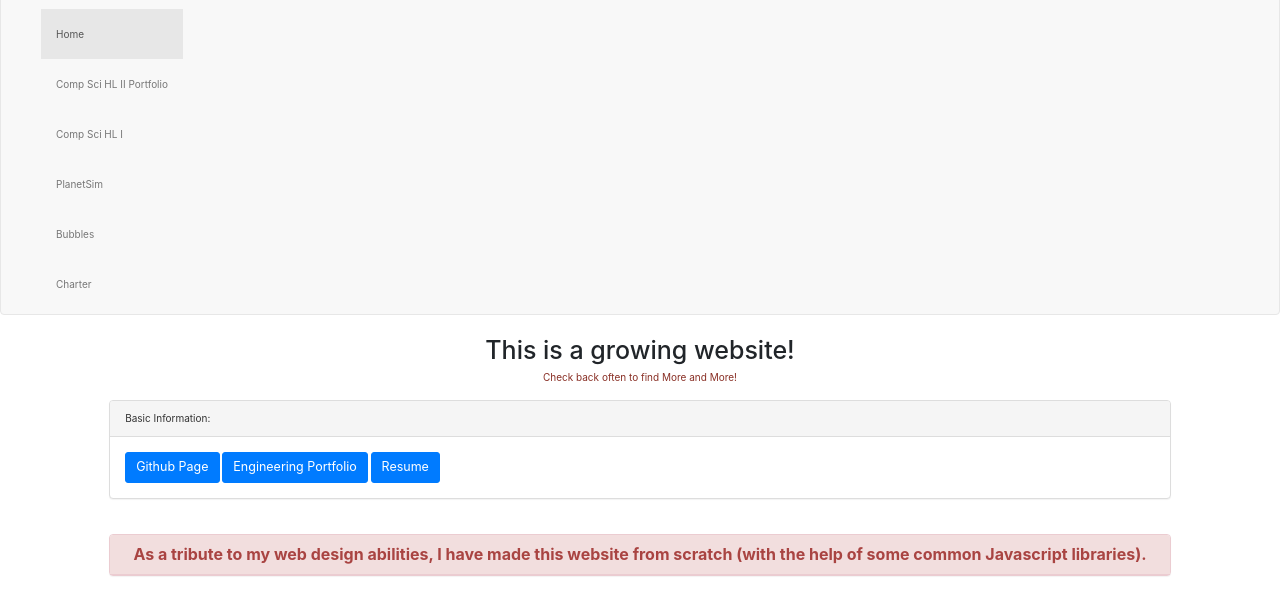
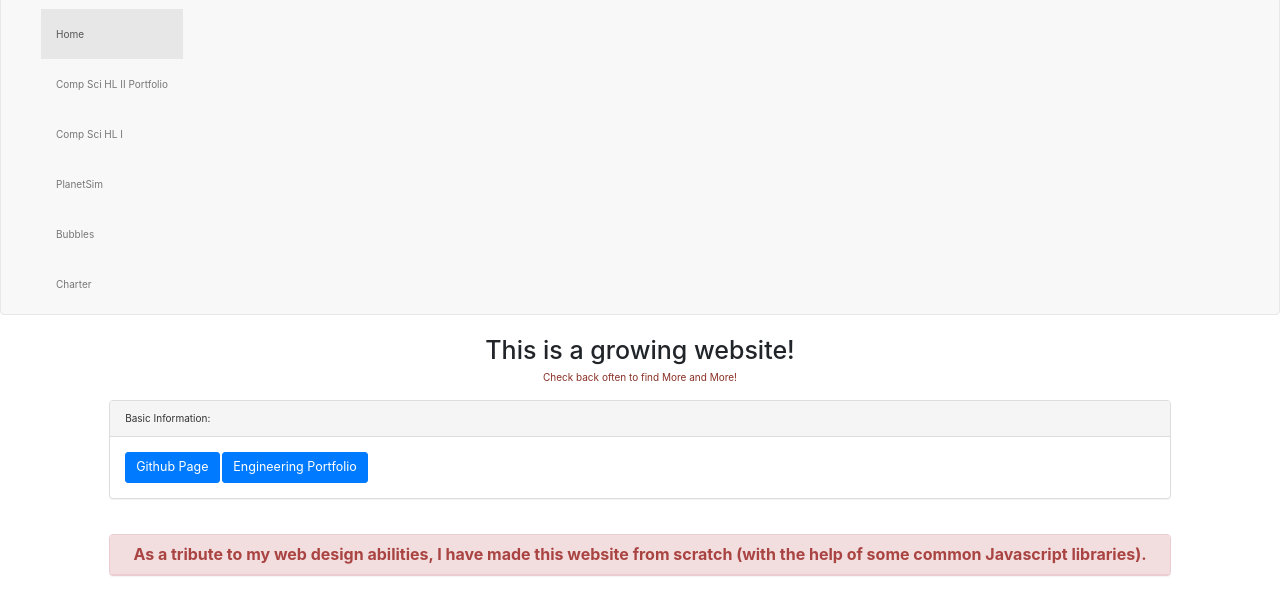
Before and after one commit to Kartik-Nagpal/LightningLord4.github.io, a plain HTML site: page index.html in a window 1280 px wide. Shown: the part 47-662 px from the top of the page. Drawn offline with nearby package versions, Linux system fonts and the light colour scheme.

Commit message:
removed resume

```diff
--- a/index.html
+++ b/index.html
@@ -157,7 +157,6 @@
                  <div class="panel-body">
                     <a class="btn btn-primary btn-lg" href="https://github.com/Kartik-Nagpal">Github Page</a>
                     <a class="btn btn-primary btn-lg" href="https://sites.google.com/roundrockisd.org/nagpal-portfolio/home">Engineering Portfolio</a>
-                    <a class="btn btn-primary btn-lg" href="https://docs.google.com/document/d/1hC59AqGjmgJbpAFagdEYjd5di1vPAtSf97bwGv5tzy8/edit?usp=sharing"> Resume</a>
                  </div>
                </div>
                <br>
```
